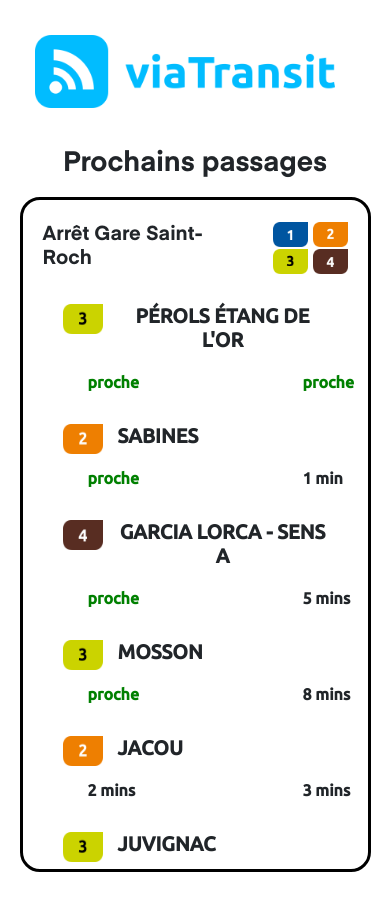
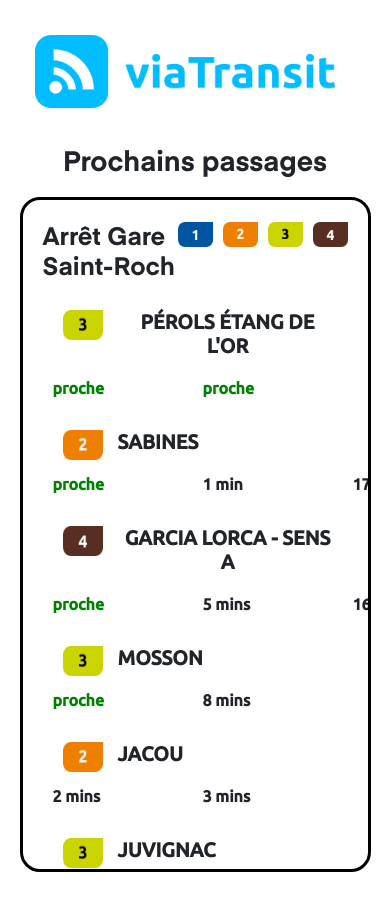
Before and after one commit to TheoNaulet/Exercice-ViaTransit, a React (Create React App) app: page / in a window 390 px wide. Before the commit the page ends 872 px from the top, so only its background shows below. Built offline with nearby package versions, Linux system fonts and the light colour scheme.

Commit message:
Using more components

```diff
--- a/src/App.css
+++ b/src/App.css
@@ -11,6 +11,7 @@
 	border: 3px solid black;
 	height: 70vh;
 	overflow: scroll;
+	margin-bottom: 40px;
 }
 .time {
 	margin-right: 70px;
@@ -50,12 +51,13 @@
 }
 .lines {
 	width: 50%;
-	text-align: end;
+	display: flex;
+	justify-content: end;
 	margin: 20px 20px 0 0;
 }
 .logo-line {
 	height: 30px;
-	margin-left: 5px;
+	margin-left: 10px;
 }
 .schedules-by-destination {
 	margin-top: 10px;
@@ -71,7 +73,7 @@
 }
 .departure-content {
 	width: 100%;
-	padding: 0 40px 0 40px;
+	padding: 0 30px 0 30px;
 }
 .direction {
 	margin-left: 15px;
@@ -86,12 +88,13 @@
 	margin-top: 10px;
 }
 .all-departures {
-	margin-left: 25px;
-	margin-right: 40px;
+	justify-content: flex-start;
+	margin-right: 60px;
+	margin-left: 30px;
 	width: 100%;
 }
 .departure {
-	width: 100px;
+	width: 70px;
 	font-weight: bold;
 }
 .green {
@@ -101,13 +104,13 @@
 @media screen and (max-width: 1024px) {
 	.schedule {
 		width: 70%;
+
 	}
 	.all-departures {
-		margin-right: 20px;
+		margin: 20px;
 	}
 	.schedule-content {
 		height: 80vh;
-		margin-top: 20px;
 	}
 	.stop-name {
 		font-size: 25px;
@@ -116,26 +119,27 @@
 
 @media screen and (max-width: 768px) {
 	.schedule {
-		width: 90%;
+		width: 80%;
+
 	}
-	.stop-name {
-		font-size: 20px;
-	}
-	.logo-line {
-		width: 35px;
-		height: auto;
-	}
+
 }
 
 @media screen and (max-width: 640px) {
 	.schedule {
 		width: 90%;
 	}
+	.all-departures {
+		margin: 0;
+	}
 	.departure {
-		width: 100px;
+		width: 80px;
 	}
 	.direction {
 		font-size: 20px;
+	}
+	.all-departures {
+		margin: 0;
 	}
 	.schedule-content {
 		height: 80vh;
--- a/src/components/Destinations.jsx
+++ b/src/components/Destinations.jsx
@@ -1,29 +1,14 @@
 import React from "react";
-import l1 from "../assets/img/T1.png";
-import l2 from "../assets/img/T2.png";
-import l3 from "../assets/img/T3.png";
-import l4 from "../assets/img/T4.png";
 import Schedules from "./Schedules";
+import Lines from "./Lines";
 
 function Destinations({ data, line, direction }) {
-	{
-		//if the line of the direction equals to "1", line equals to the image l1
-		if (line === "1") {
-			line = l1;
-		} else if (line === "2") {
-			line = l2;
-		} else if (line === "3") {
-			line = l3;
-		} else if (line === "4") {
-			line = l4;
-		}
-	}
 	return (
 		<div className="schedules-by-destination">
 			<div className="departure-content">
 				<div className="destination">
 					{/* display the image of the line */}
-					<img src={line} alt="" />
+					<Lines line={line} />
 					<h2 className="direction">{direction.toUpperCase()}</h2>
 				</div>
 				<div className="departures">
--- a/src/components/Lines.jsx
+++ b/src/components/Lines.jsx
@@ -1,37 +1,15 @@
-import React from "react";
+import React, { useEffect, useState } from "react";
 
-function Lines(lines) {
+function Lines(line) {
 	return (
-		<div className="lines">
-			{/* If the line's number remains in the array lines -> display the logo of the line */}
-			{lines.lines.includes("1") && (
+		<div className="line">
+			{
 				<img
 					className="logo-line"
-					src={require("../assets/img/T1.png")}
-					alt="logo line 1 tam"
+					src={require(`../assets/img/T${line.line}.png`)}
+					alt={`Logo line ${line} TAM`}
 				/>
-			)}
-			{lines.lines.includes("2") && (
-				<img
-					className="logo-line"
-					src={require("../assets/img/T2.png")}
-					alt="logo line 2 tam"
-				/>
-			)}
-			{lines.lines.includes("3") && (
-				<img
-					className="logo-line"
-					src={require("../assets/img/T3.png")}
-					alt="logo line 3 tam"
-				/>
-			)}
-			{lines.lines.includes("4") && (
-				<img
-					className="logo-line"
-					src={require("../assets/img/T4.png")}
-					alt="logo line 4 tam"
-				/>
-			)}
+			}
 		</div>
 	);
 }
--- a/src/components/Station.jsx
+++ b/src/components/Station.jsx
@@ -12,6 +12,12 @@ function Station(schedules) {
 		dataSchedules.map((val, key) => {
 			return allLines.push(val.line.id);
 		});
+		//Function to get each items once
+		function onlyUnique(value, index, self) {
+			return self.indexOf(value) === index;
+		}
+		//Call to the function Only Unique and put in order data
+		allLines = allLines.filter(onlyUnique).sort();
 		setLines(allLines);
 	}, []);
 
@@ -19,7 +25,11 @@ function Station(schedules) {
 		<div className="schedule-content-top">
 			{/* Stop Name */}
 			<h5 className="stop-name">Arrêt {stopName}</h5>
-			<Lines lines={lines} />
+			<div className="lines">
+				{lines.map((val, key) => {
+					return <Lines key={key} line={val} />;
+				})}
+			</div>
 		</div>
 	);
 }
```
